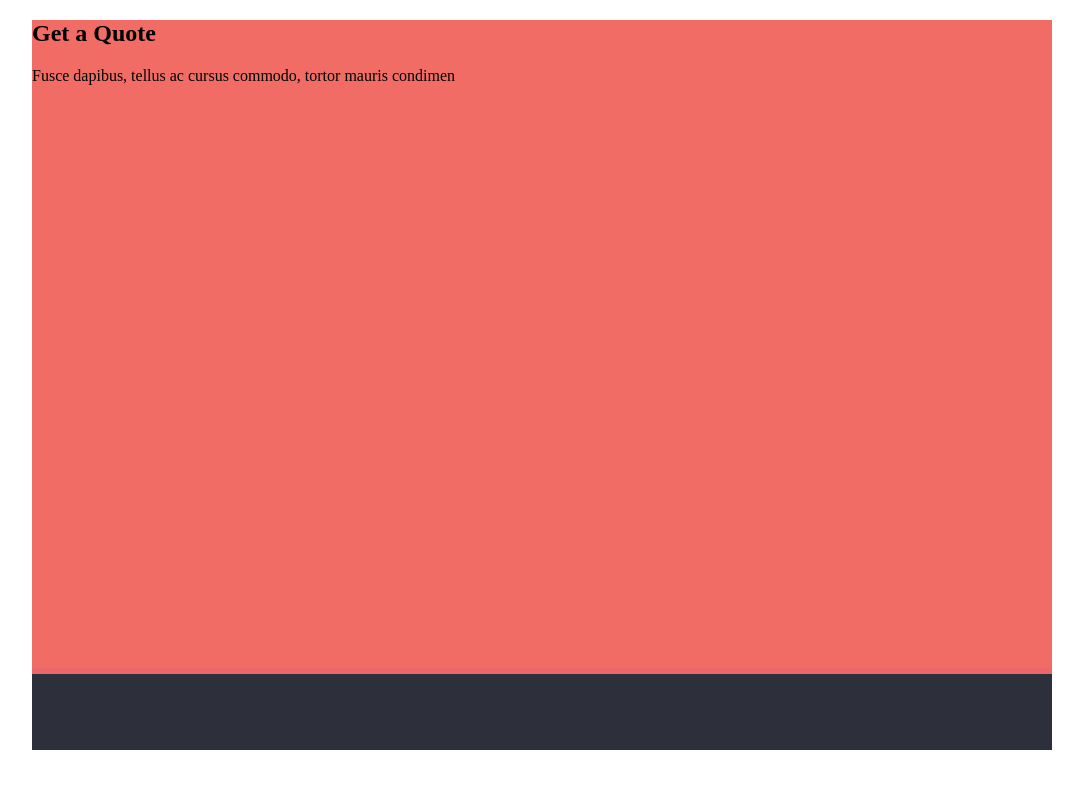
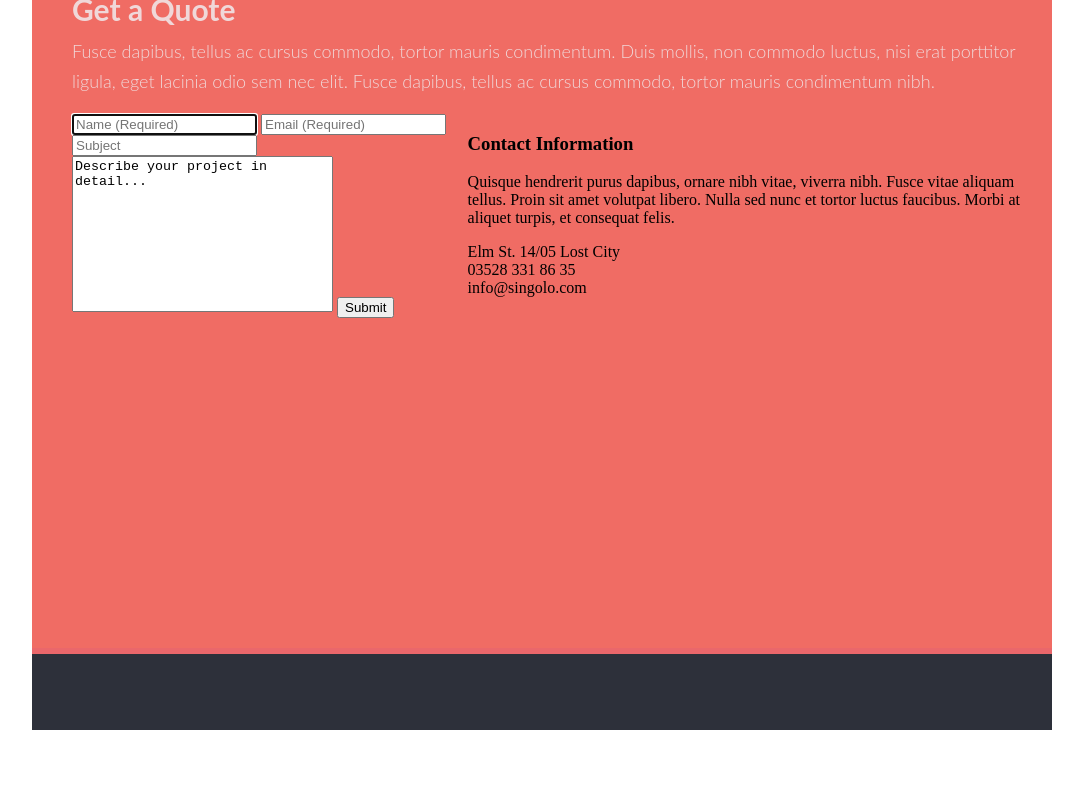
Before and after one commit to SvetlaZ/singolo, a plain HTML site: page singolo3.html in a window 1280 px wide. Shown: the whole page, without its empty margins (98-1181 px from the left). Drawn offline with Linux system fonts and the light colour scheme.

Commit message:
feat: forms

```diff
--- a/singolo3.css
+++ b/singolo3.css
@@ -12,6 +12,27 @@ body {
     height: 648px;
     background-color: #f06c64;
     border-bottom: 6px solid #ea676b;
+    padding-left: 40px;
+}
+
+h2 {
+    margin: 0;
+    font-size: 30px;
+    line-height: 18px;
+    color: #f0d8d9;
+    font-family: "Lato";
+}
+
+.form-text {
+    font-size: 18px;
+    line-height: 30px;
+    color: #f0d8d9;
+    font-family: "Lato";
+    font-weight: 300;
+}
+
+.contact {
+    display: flex;
 }
 
 .footer {
--- a/singolo3.html
+++ b/singolo3.html
@@ -12,8 +12,36 @@
         <section class="form">
             <h2>Get a Quote</h2>
             <p class="form-text">
-                Fusce dapibus, tellus ac cursus commodo, tortor mauris condimen
+                Fusce dapibus, tellus ac cursus commodo, tortor mauris condimentum. Duis mollis, non commodo luctus,
+                nisi erat porttitor ligula, eget lacinia odio sem nec elit. Fusce dapibus, tellus ac cursus commodo,
+                tortor mauris condimentum nibh.
             </p>
+
+            <div class="contact">
+                <div class="contact-information">
+                    <form action="" method="GET">
+                        <input type="text" name="name" placeholder="Name (Required)" pattern="" required autofocus>
+                        <input type="email" name="email" placeholder="Email (Required)" pattern="" required>
+                        <input type="text" name="subject" placeholder="Subject" pattern="" required>
+                        <textarea name="description" id="" cols="30" rows="10" pattern="" required style="resize: none;">Describe your project in detail...</textarea>
+
+                        <input type="submit" name="submit" value="Submit">
+                    </form>
+                </div>
+
+                <div class="contacts">
+                    <h3>Contact Information</h3>
+                    <p class="contacts-text">Quisque hendrerit purus dapibus, ornare nibh vitae, viverra nibh.
+                        Fusce vitae aliquam tellus. Proin sit amet volutpat libero. Nulla sed nunc et tortor luctus faucibus.
+                        Morbi at aliquet turpis, et consequat felis.</p>
+
+                    <div class=""><i></i> Elm St. 14/05 Lost City</div>
+                    <div class=""><i></i> 03528 331 86 35</div>
+                    <div class=""><i></i> info@singolo.com</div>
+
+
+                </div>
+            </div>
 
         </section>
 
```
